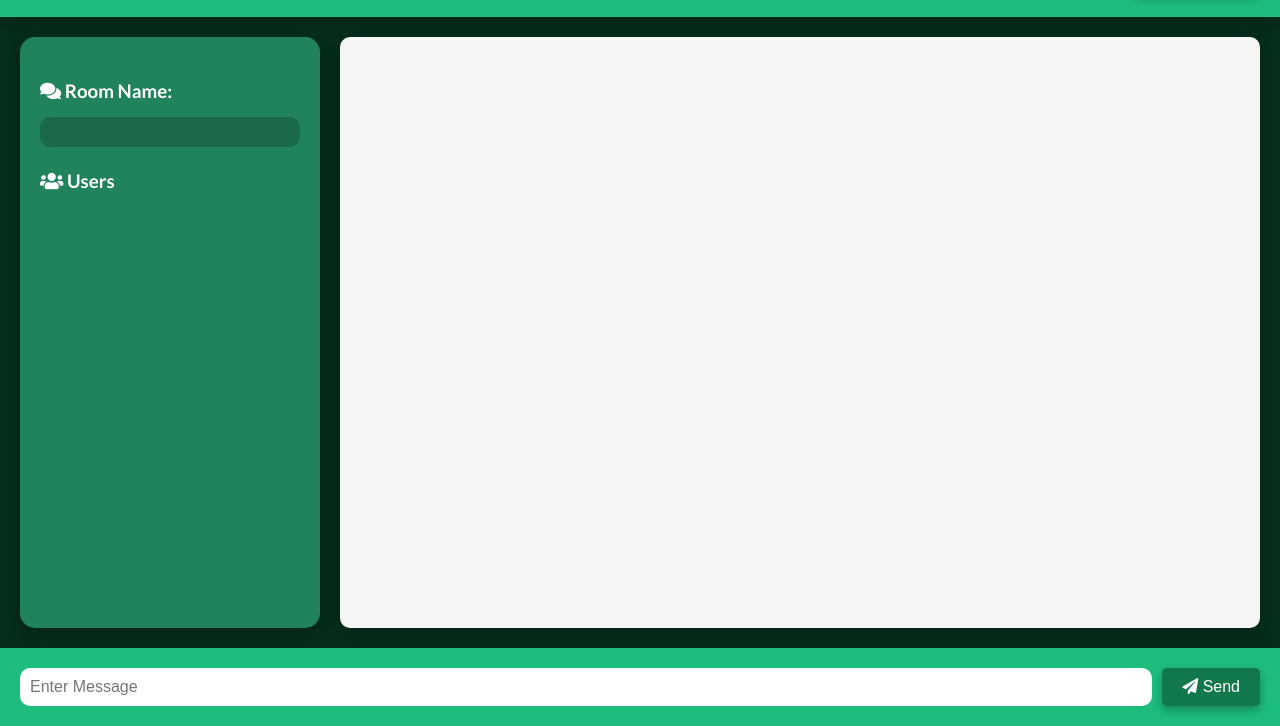
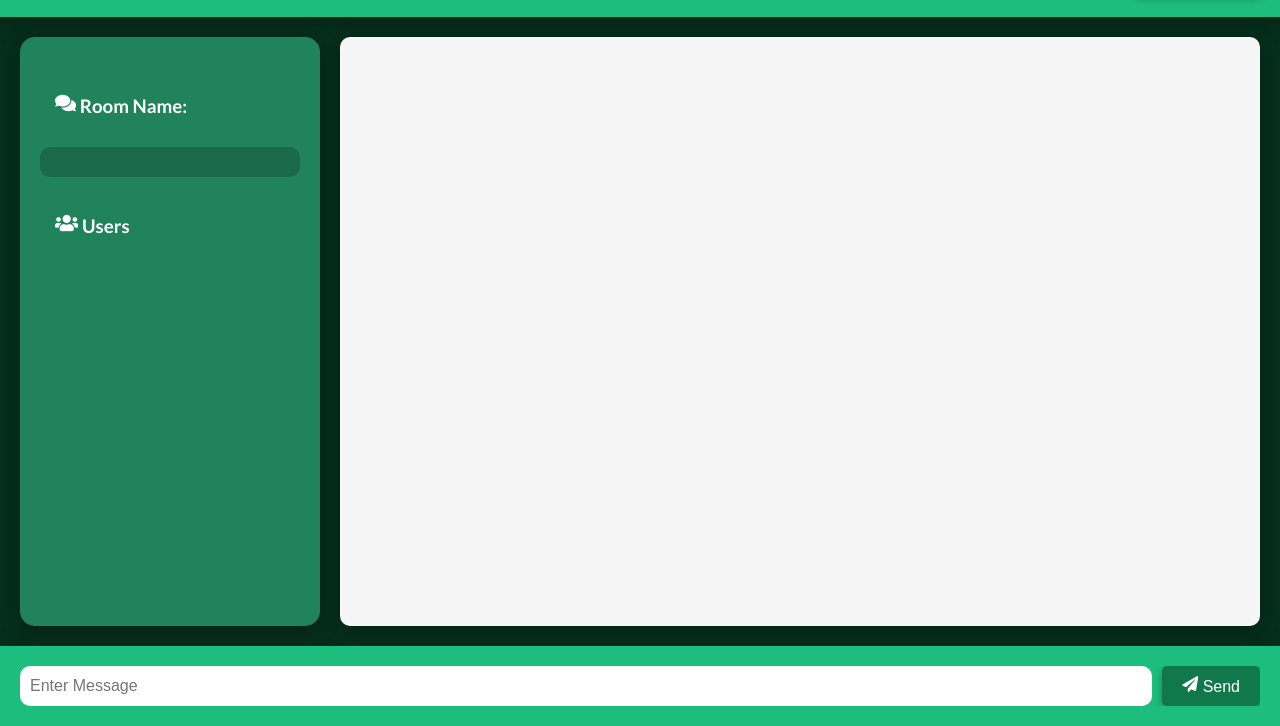
Before and after one commit to ramitbratabiswas/socketchat.io, a website: page public/chat.html in a window 1280 px wide. Shown: the part 74-800 px from the top of the page. Drawn offline with nearby package versions, Linux system fonts and the light colour scheme; no server answers.

```diff
--- a/public/css/style.css
+++ b/public/css/style.css
@@ -14,6 +14,8 @@
   box-sizing: border-box;
   margin: 0;
   padding: 0;
+  text-overflow: clip;
+  overflow: hidden;
 }
 
 html, body {
@@ -107,6 +109,7 @@
 .chat-sidebar h3 {
   margin-top: 20px;
   margin-bottom: 10px;
+  padding: 15px;
 }
 
 .chat-sidebar ul {
--- a/public/js/main.js
+++ b/public/js/main.js
@@ -1,4 +1,4 @@
-const socket = io();
+const socket = io(`localhost:8080`);
 const chatFormElement = document.getElementById('chat-form');
 const roomNameElement = document.getElementById('room-name');
 const usersElement = document.getElementById("users");
```
